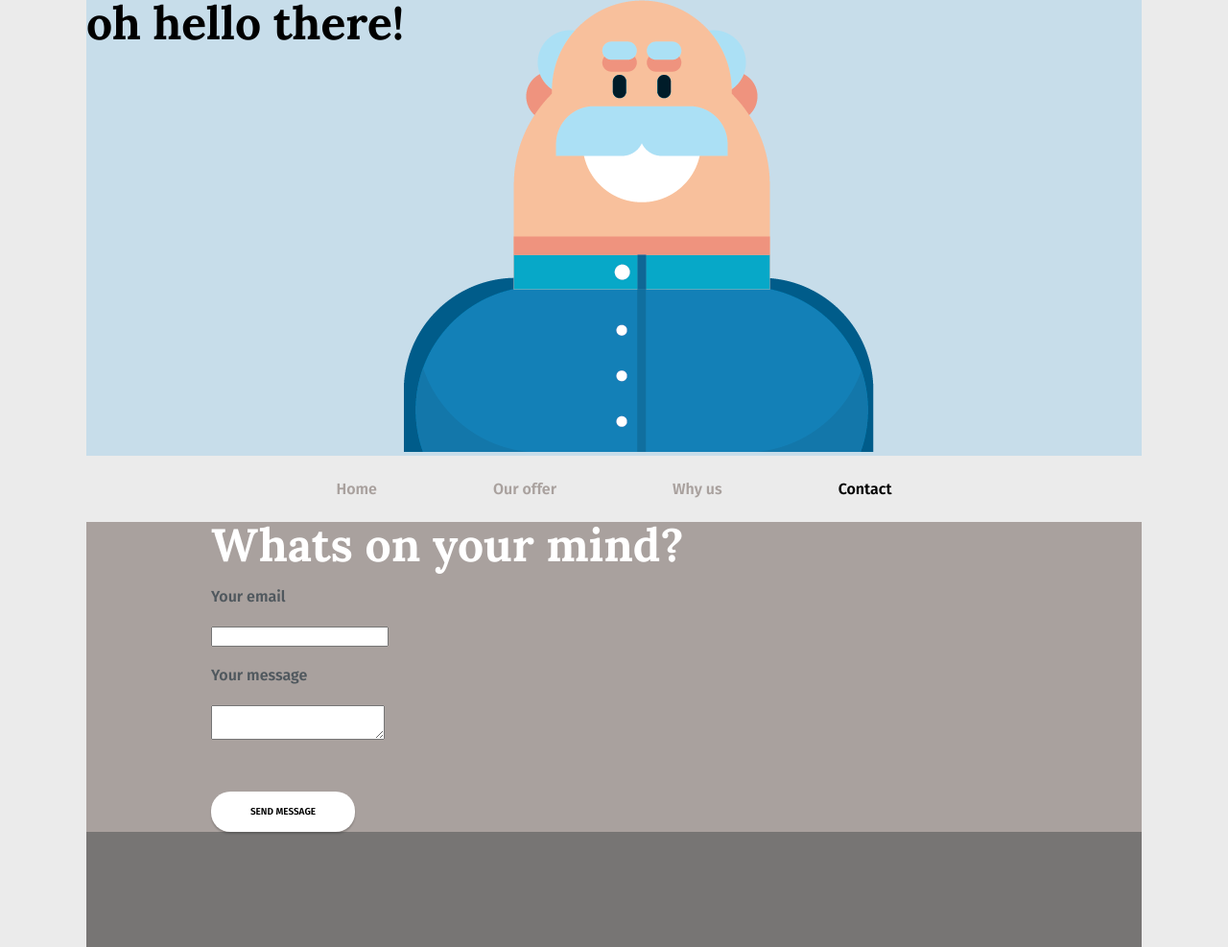
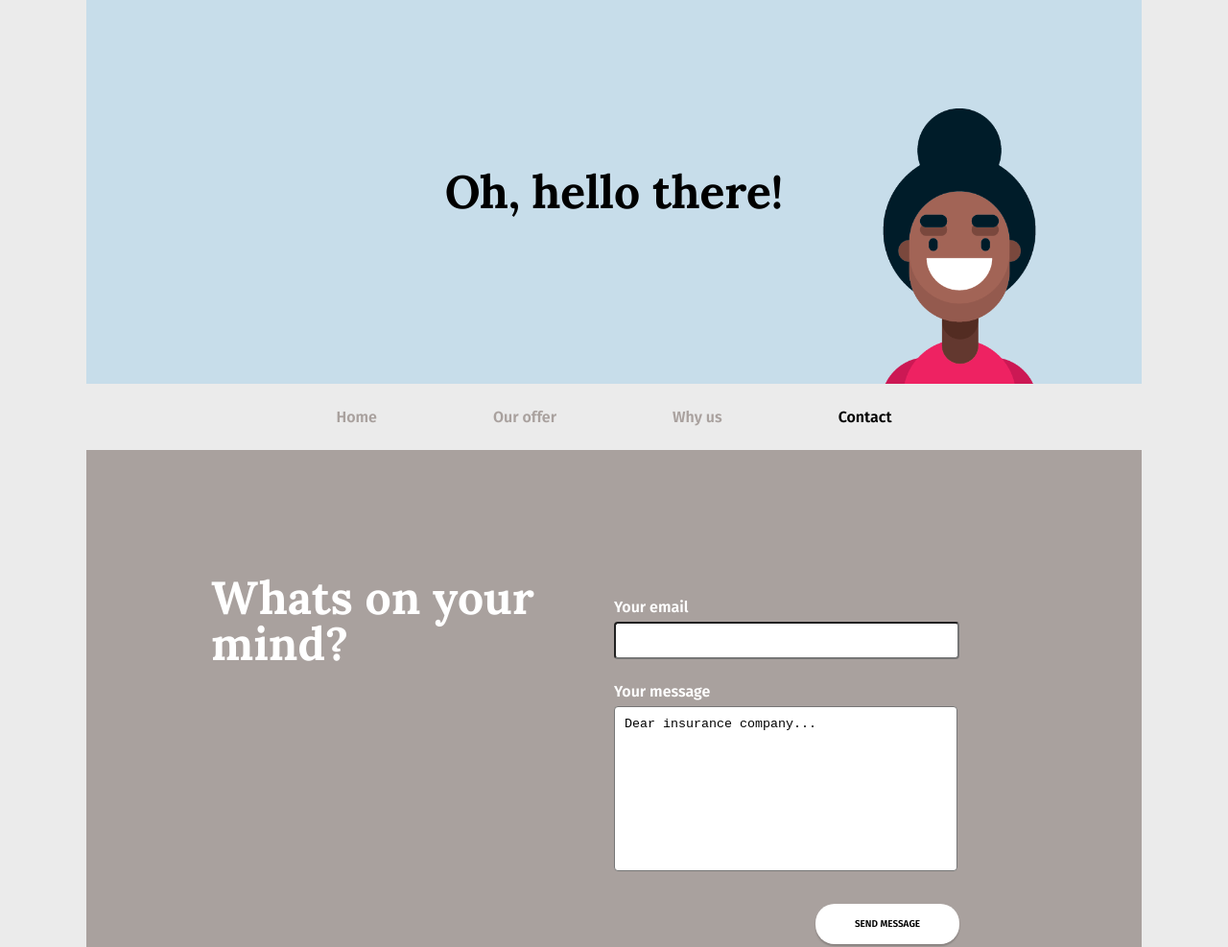
Before and after one commit to iths-janna-dahlberg/projekt-1-insurance-master, a plain HTML site: page contact.html in a window 1280 px wide. Shown: the top 987 px of the page at 96% size. Drawn offline with nearby package versions, Linux system fonts and the light colour scheme.

Commit message:
finnished main page, continued on contact
...

```diff
--- a/contact.html
+++ b/contact.html
@@ -14,19 +14,11 @@
 
     <div class="container">
 
-        <header class="contact">
-
-            <article>
-                <h1>oh hello there!</h1>
-            </article>
-            <article>
-                <img src="images/old2.png">
-            </article>
-
-
+        <header class="contact-header">
+                <h1>Oh, hello there!</h1>
         </header>
 
-        <nav>
+        <nav class="top-nav">
 
             <a href="index.html">Home</a>
             <a href="#">Our offer</a>
@@ -35,16 +27,21 @@
 
         </nav>
 
-        <main class="contact">
+        <main class="sign-up">
 
-            <h1><span>Whats on your mind?</span></h1>
+            <div class="left">
+                <h1><span>Whats on your mind?</span></h1>
+            </div>
+
+            <div class="right">
             <form>
-                <p>Your email</p>
+                <p><span>Your email</span></p>
                 <input type="email" name="email" required>
-                <p>Your message</p>
-                <textarea name="message"></textarea>
+                <p><span>Your message</span></p>
+                <textarea name="message">Dear insurance company...</textarea>
             </form>
             <button>SEND MESSAGE</button>
+            </div>
 
         </main>
 
--- a/css/style.css
+++ b/css/style.css
@@ -117,14 +117,6 @@ header button {
     margin: 0 0 5px 0;
 }
 
-header.contact {
-    background-color: #c7ddea;
-    display: flex;
-    flex-direction: row;
-    align-content: space-between;
-}
-
-
 /************* NAVIGATION ************/
 
 nav {
@@ -135,10 +127,14 @@ nav {
 
 }
 
-nav a {
+.top-nav a {
     font-family: 'Fira Sans', sans-serif;
     color: #a9a19e;
     text-decoration: none;
+}
+
+.toplink a{
+    color: black;
 }
 
 nav a:active,
@@ -151,6 +147,9 @@ nav a.current {
     color: #000000;
 }
 
+a {
+    text-decoration: none;
+}
 
 
 /************* MAIN ****************/
@@ -165,7 +164,11 @@ main.index {
 
 
 main > article > p {
-    width: 50%;
+    width: 45%;
+}
+
+.rubrik {
+    width: 55%;
 }
 
 .part1 {
@@ -175,11 +178,6 @@ main > article > p {
 .part1 p {
     margin-right: 50px;
     margin-left: 100px;
-}
-
-
-.rubrik {
-    width: 50%;
 }
 
 .card-article {
@@ -263,13 +261,6 @@ main > article > p {
     width: 60%;
 }
 
-main.contact {
-    display: flex;
-    flex-direction: column;
-    justify-content: space-between;
-    background-color:  #a9a19e ;
-    padding: 0px 130px;
-}
 /************ SECTION RUTOR ************/
 
 .rutor {
@@ -309,16 +300,13 @@ main.contact {
 .card-head h2 {
     font-size: 1.8rem;
     margin: 20px;
-    color: #777574;
+    color: rgba(0,0,0,0.5);
 }
 
 .card-body p {
     color: #000000;
     text-align: center;
     margin: 0 50px;
-
-
-
 }
 
 .rutor article:nth-of-type(2n) {
@@ -337,22 +325,89 @@ main.contact {
     background-color: #f17949;
 }
 
-
-
 .toplink {
     background-color: #a9a19e;
-    padding: 25px 200px;
+    padding: 20px 200px;
 }
-
 
 .toplink p {
     margin:0;
+    color:black;
 }
 
+.toplink a {
+    text-align: center;
+}
+
+ion-icon {
+    font-size: 2rem;
+    margin: 0px;
+}
 
 /***************** FOOTER *************/
 
 footer {
-    background-color: #777574;
+    background-color: #a9a19e;
     height: 300px;
 }
+
+/***************** CONTACT PAGE *************/
+
+.contact-header {
+    display: flex;
+    justify-content: center;
+    align-items: center;
+    text-align: center;
+    height:400px;
+    background-color: #c7ddea;
+    background-image: url(../images/adult2.png);
+    background-repeat: no-repeat;
+    background-size: 200px auto;
+    background-position-y: 100%;
+    background-position-x: 90%;
+
+}
+
+.sign-up {
+    display: flex;
+    background-color: #a9a19e;
+    padding: 130px 130px 0px 130px;
+}
+
+.left {
+    display: flex;
+    justify-content: flex-start;
+    width: 50%;
+}
+
+.right {
+    display: flex;
+    flex-direction: column;
+    width: 50%;
+}
+
+input {
+    width: 80%;
+    padding: 10px;
+    margin: 0px 0px 0px 0px;
+    border-radius: 4px;
+}
+
+textarea {
+    width: 80%;
+    height: 150px;
+    padding: 10px;
+    resize: none;
+    border-radius: 4px;
+}
+
+.right button {
+    /* justify-content: flex-end; */
+    align-self: flex-end;
+    margin-right: 60px;
+    margin-top: 30px;
+}
+
+form p {
+    margin: 20px 0 0 0;
+}
```
Also changed, not shown: index.html (+1 -1 lines).
